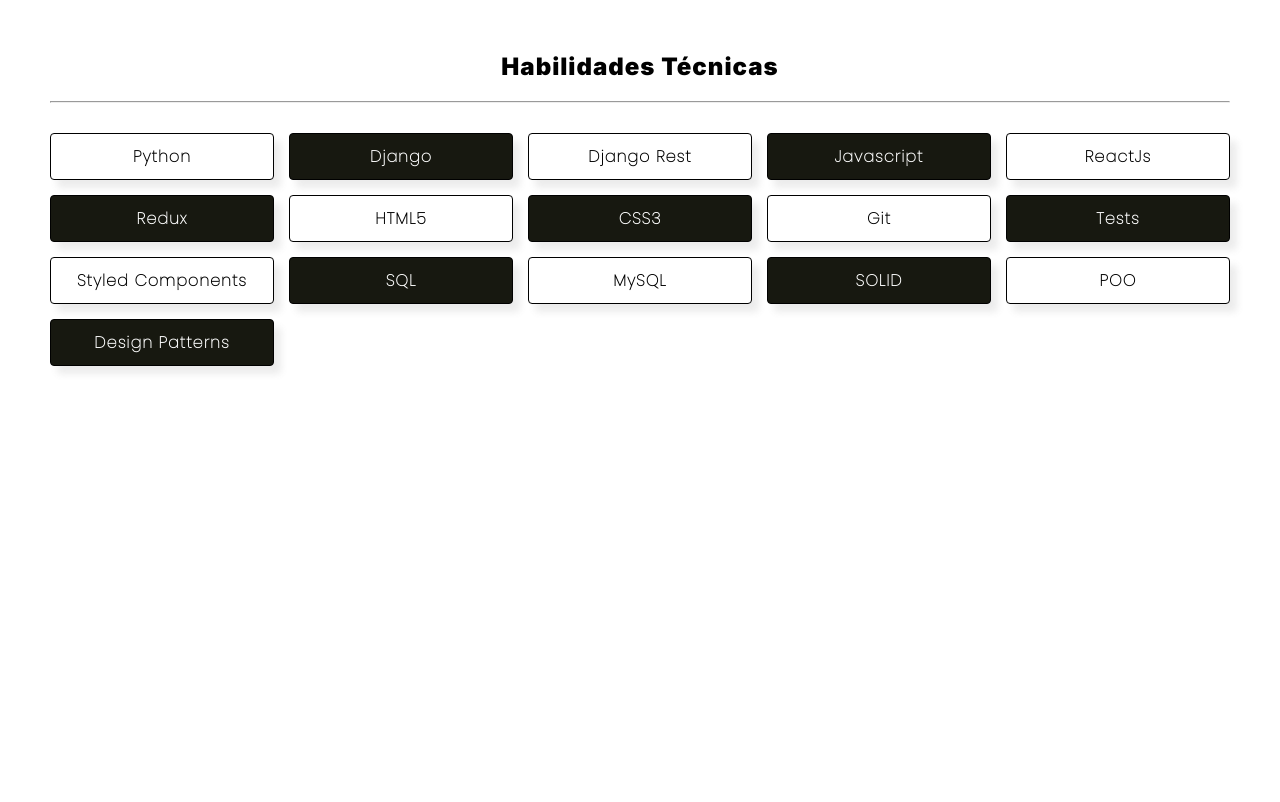
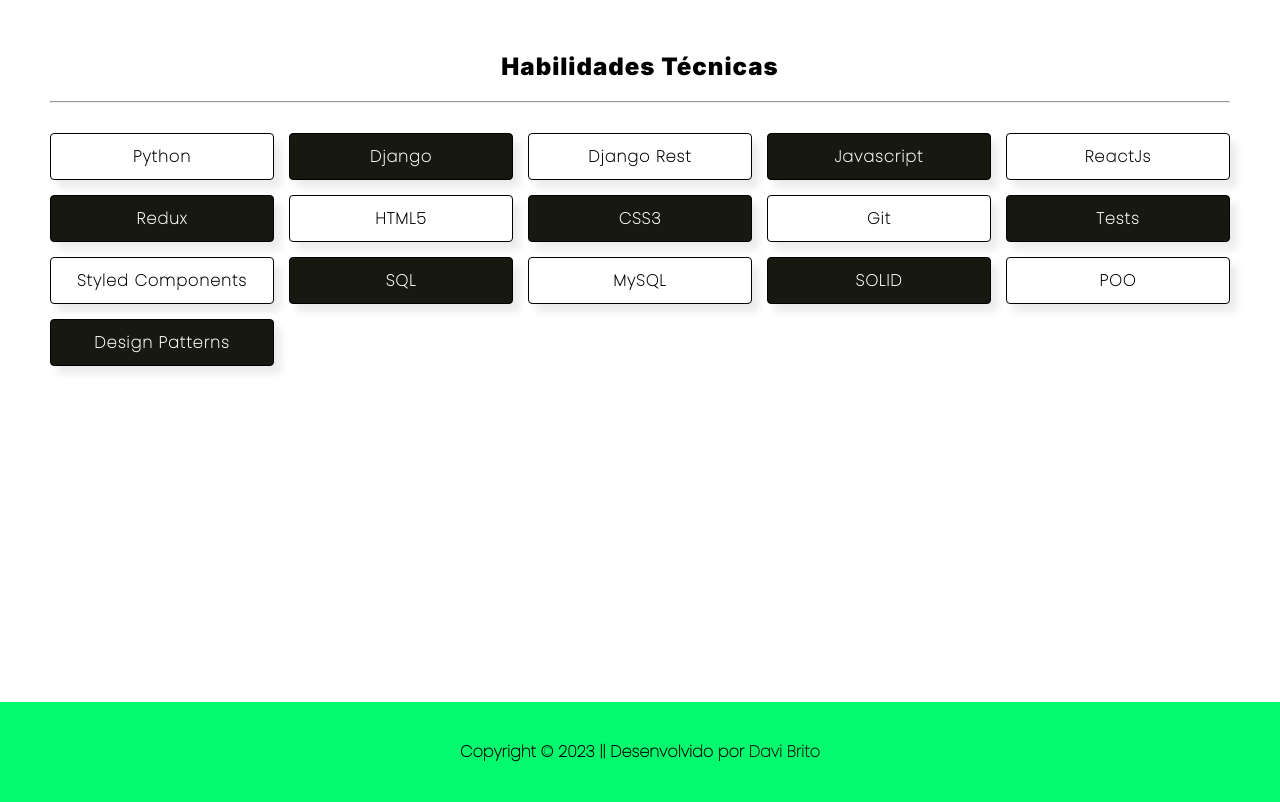
Before and after one commit to daavii-b/portif-lio, a website: page public/index.html in a window 1280 px wide. Shown: the part 2080-2882 px from the top of the page. Drawn offline with Linux system fonts and the light colour scheme.

Commit message:
feat: footer

```diff
--- a/public/index.html
+++ b/public/index.html
@@ -274,6 +274,15 @@
         </section>
     </main>
 
+    <footer class="footer">
+        <p>
+            Copyright &copy; 2023 || Desenvolvido por
+            <a role="link" aria-label="Site author" href="www.linkedin.com/in/daaviib/">
+                Davi Brito
+            </a>
+        </p>
+    </footer>
+
     <script src="assets/js/main.js"></script>
 </body>
 
--- a/src/input.scss
+++ b/src/input.scss
@@ -491,3 +491,29 @@
 
 
 }
+
+
+.footer {
+    width: 100%;
+    height: 10rem;
+
+    display: flex;
+    align-items: center;
+    justify-content: center;
+
+    background-color: $color-primary;
+
+    z-index: 1000;
+
+
+    p {
+        font-weight: bolder;
+        a {
+            z-index: 1000;
+            display: inline-block;
+            color: $color-secondary;
+            font-weight: bolder;
+        }
+    }
+
+}
```
Also changed, not shown: public/assets/css/style.css, 1 other file.
